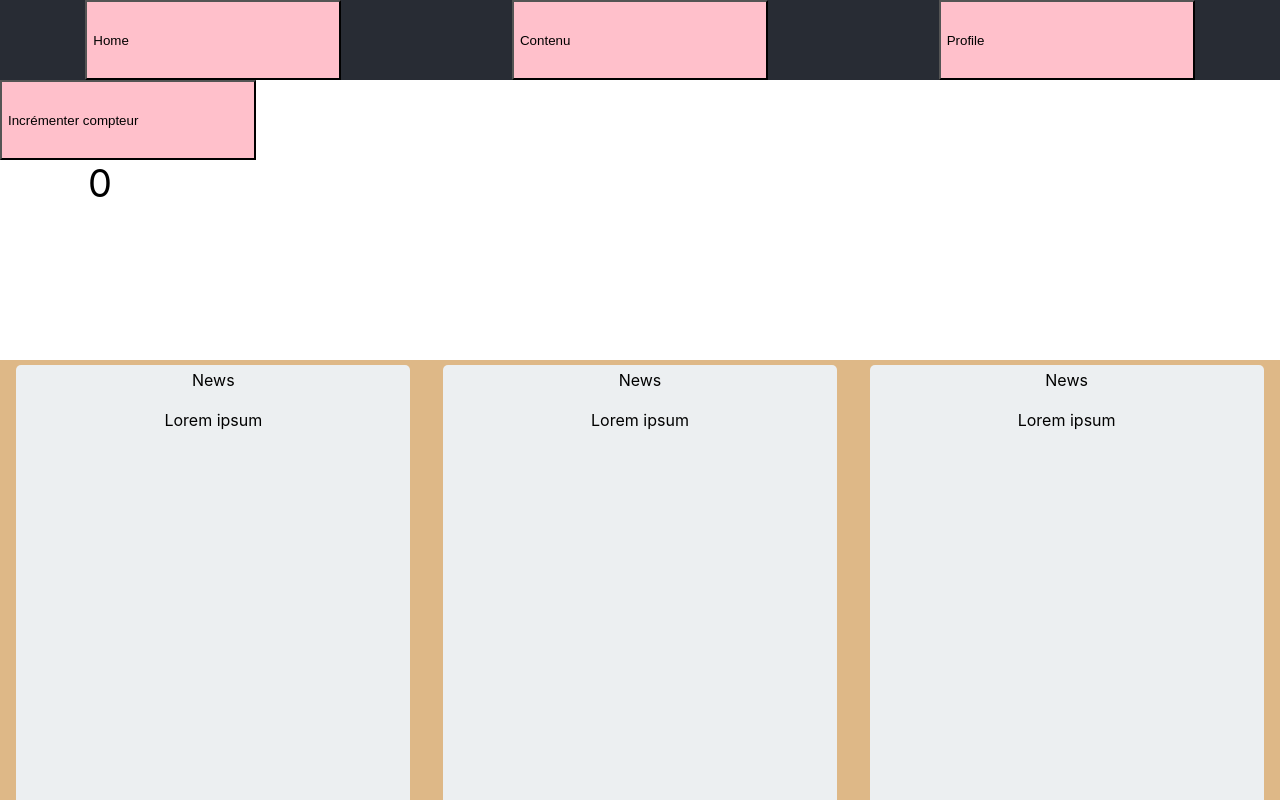
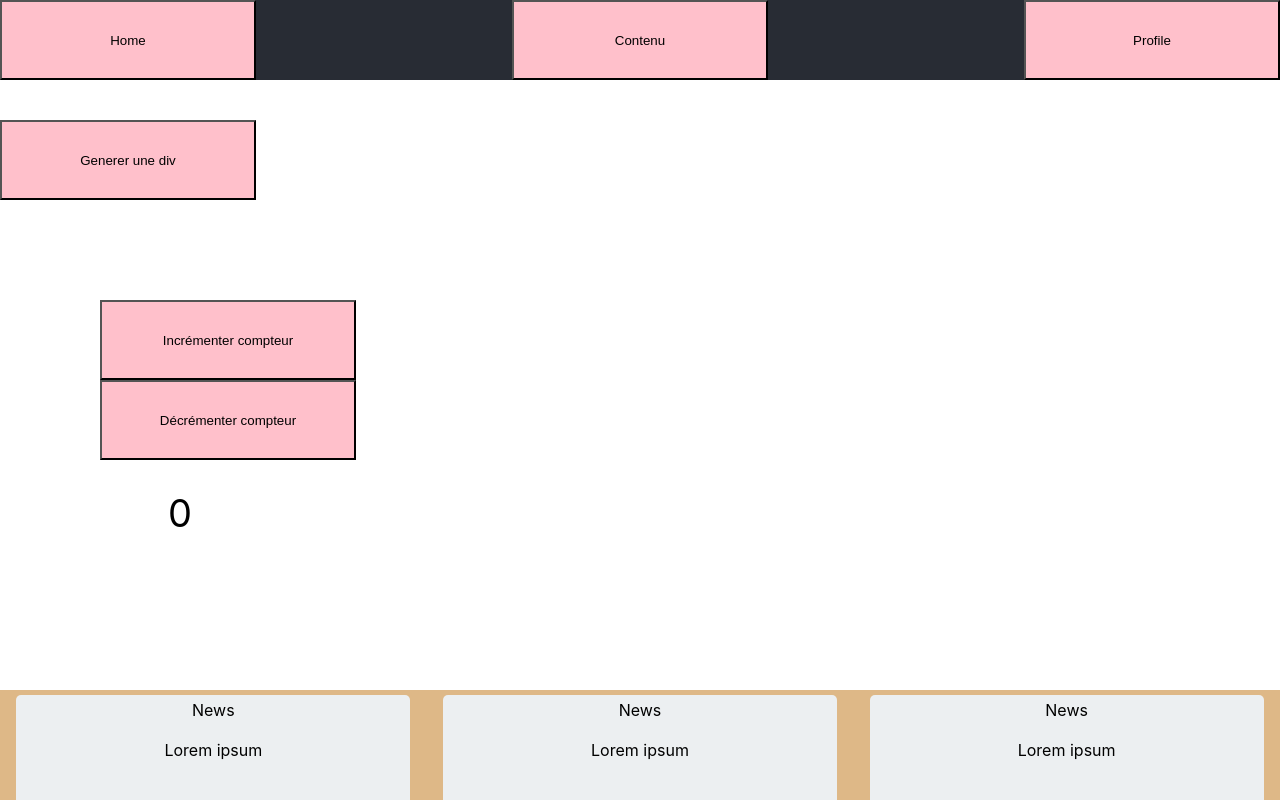
Before and after one commit to kamelkeb/confined-ones, a React (Create React App) app: page / in a window 1280 px wide. Shown: the top 800 px of the page. Built offline with nearby package versions, Linux system fonts and the light colour scheme.

Commit message:
correction exercice de synthèse du 25

```diff
--- a/src/App.js
+++ b/src/App.js
@@ -8,6 +8,12 @@ import MyButton from './component/MyButton/MyButton';
 
 function App() {
     const [ myCompteur, setMyCompteur ] = useState(0);
+    const [ myColor, setMyColor ] = useState([]);
+    const modifierCompteur = (delta) => setMyCompteur(delta + myCompteur);
+
+    const couleur = () => {
+        return '#' + ((Math.random() * 0xffffff) << 0).toString(16);
+    };
 
     const data = [
         {
@@ -49,9 +55,18 @@ function App() {
     return (
         <div className="App">
             <Header />
-            <div>
-                <MyButton titre="Incrémenter compteur" myHandler={() => setMyCompteur(myCompteur + 1)} />
-                <div style={{ width: '200px', height: '200px', fontSize: 38 }}>{myCompteur}</div>
+
+            <div style={{ display: 'flex', flexDirection: 'row' }}>
+                <MyButton titre="Generer une div" myHandler={() => setMyColor([ ...myColor, couleur() ])} />
+                {myColor.map((item) => {
+                    return <div style={{ width: '200px', height: '200px', fontSize: 38, backgroundColor: item }} />;
+                })}
+            </div>
+
+            <div style={{ margin: '100px' }}>
+                <MyButton titre="Incrémenter compteur" myHandler={() => modifierCompteur(1)} />
+                <MyButton titre="Décrémenter compteur" myHandler={() => modifierCompteur(-1)} />
+                <div style={{ width: '100px', height: '100px', fontSize: 38, margin: '30px' }}>{myCompteur}</div>
             </div>
             <Content data={data} />
         </div>
--- a/src/component/Header/Header.module.css
+++ b/src/component/Header/Header.module.css
@@ -4,8 +4,9 @@
     display: flex;
     flex-direction: row;
     align-items: center;
-    justify-content:space-around;
+    justify-content: space-between;
     font-size: calc(10px + 2vmin);
     color: white;
     text-align: center;
+    margin-bottom: 40px;
 }
--- a/src/component/MyButton/MyButton.module.css
+++ b/src/component/MyButton/MyButton.module.css
@@ -4,4 +4,5 @@
     width: 20vw;
     display: flex;
     align-items: center;
+    justify-content: center;
 }
```
